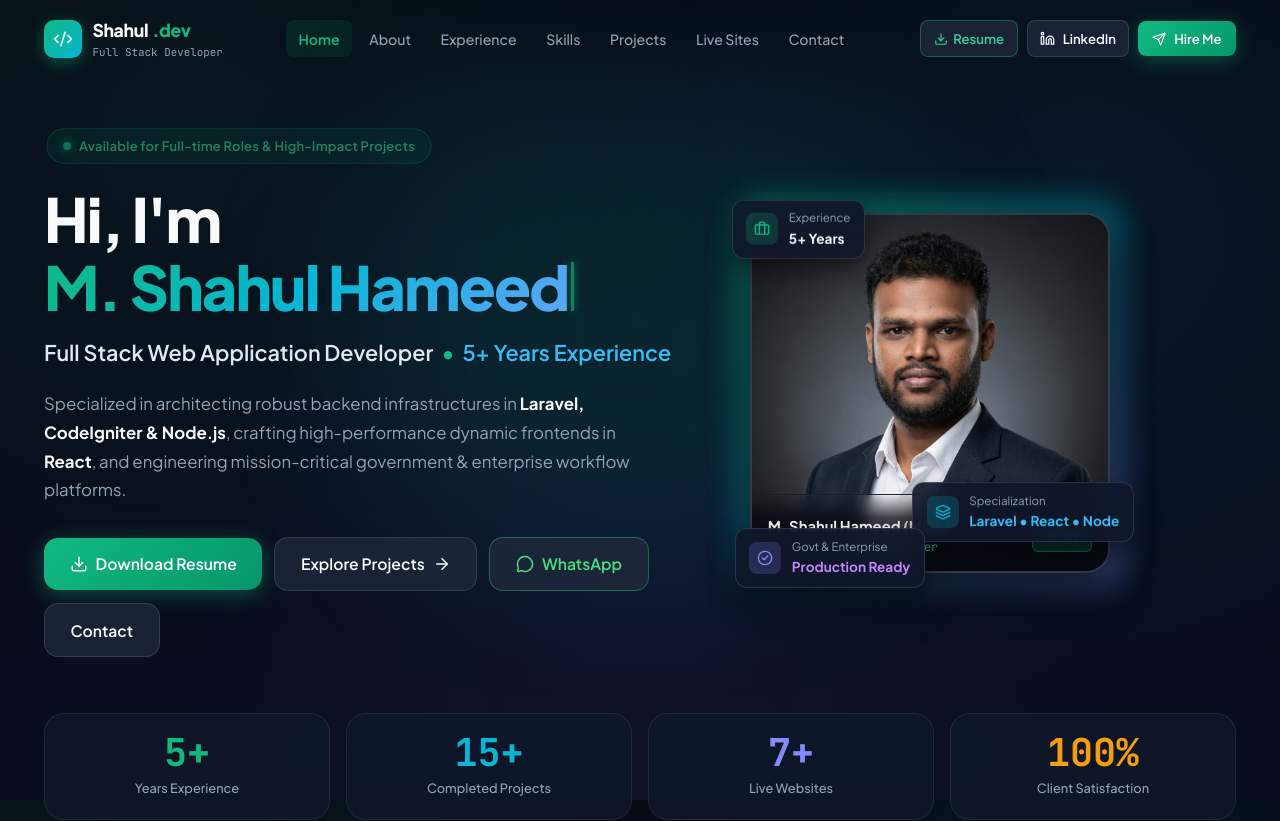
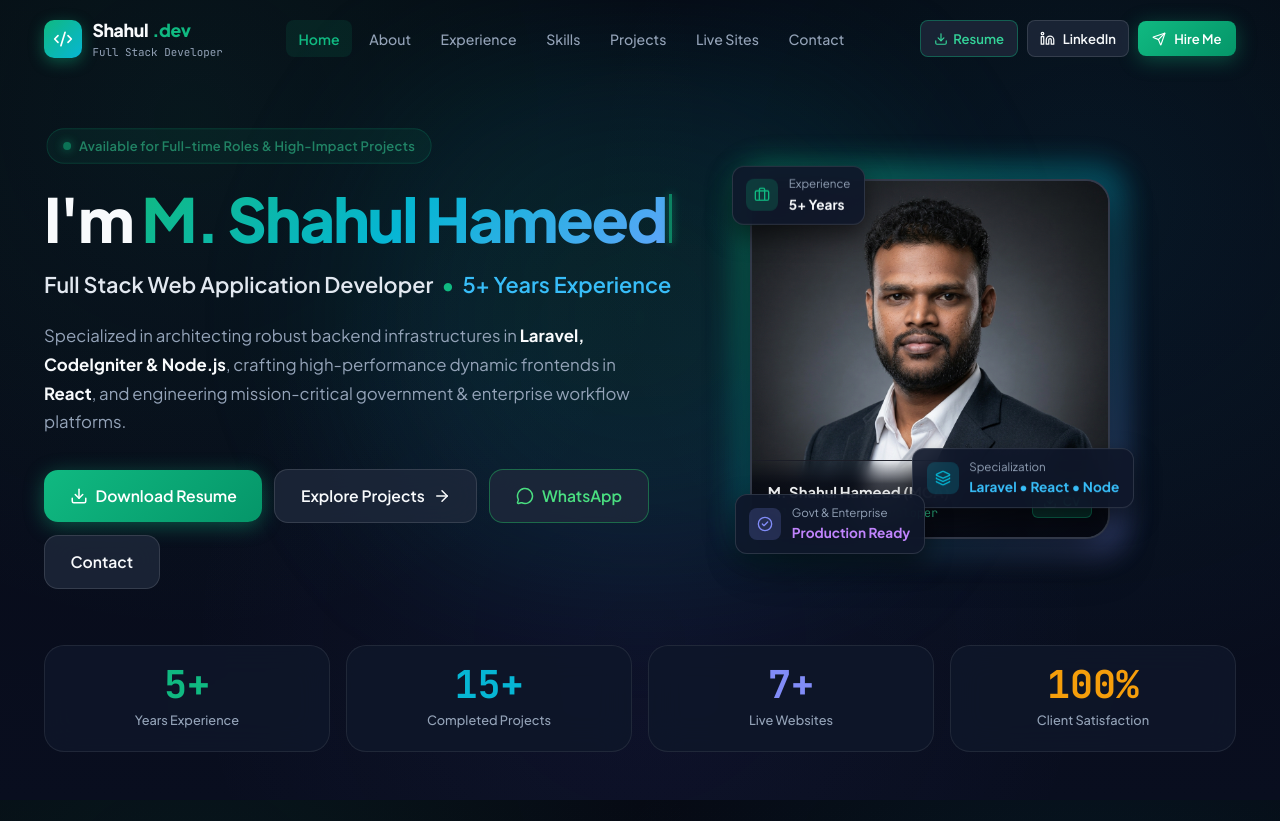
Before and after one commit to shahulh282/portfolio, a React (Vite) app: page / in a window 1280 px wide. Shown: the top 821 px of the page. Built offline with nearby package versions, Linux system fonts and the light colour scheme.

Commit message:
update: refine hero text and layout

```diff
--- a/src/components/Hero.jsx
+++ b/src/components/Hero.jsx
@@ -102,7 +102,7 @@ export default function Hero({ onOpenProjectModal }) {
                 letterSpacing: '-0.03em'
               }}
             >
-              Hi, I'm{' '}
+              I'm{' '}
               <span className="gradient-text" style={{ position: 'relative', display: 'inline-block' }}>
                 {displayedName}
                 <span
```
